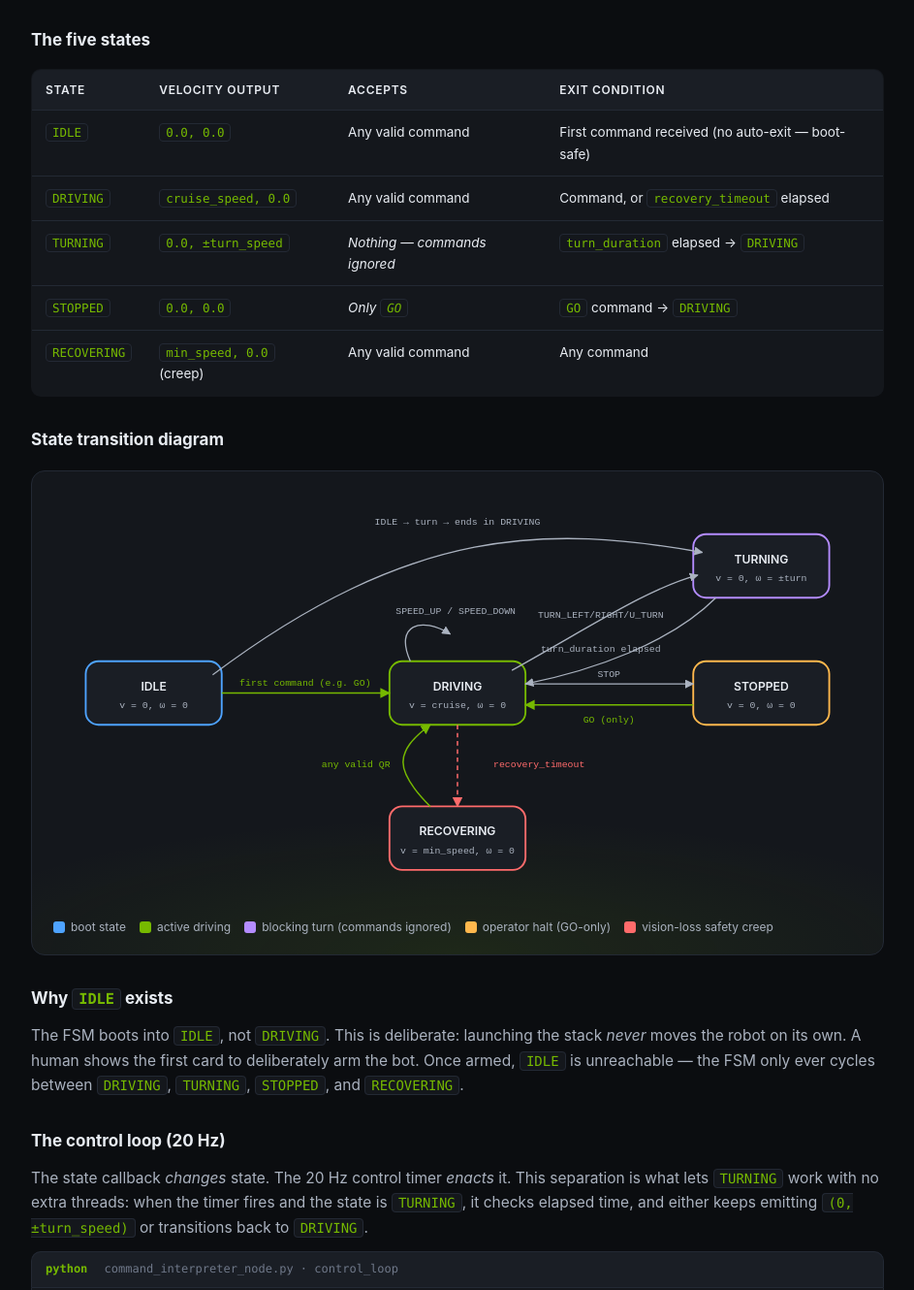
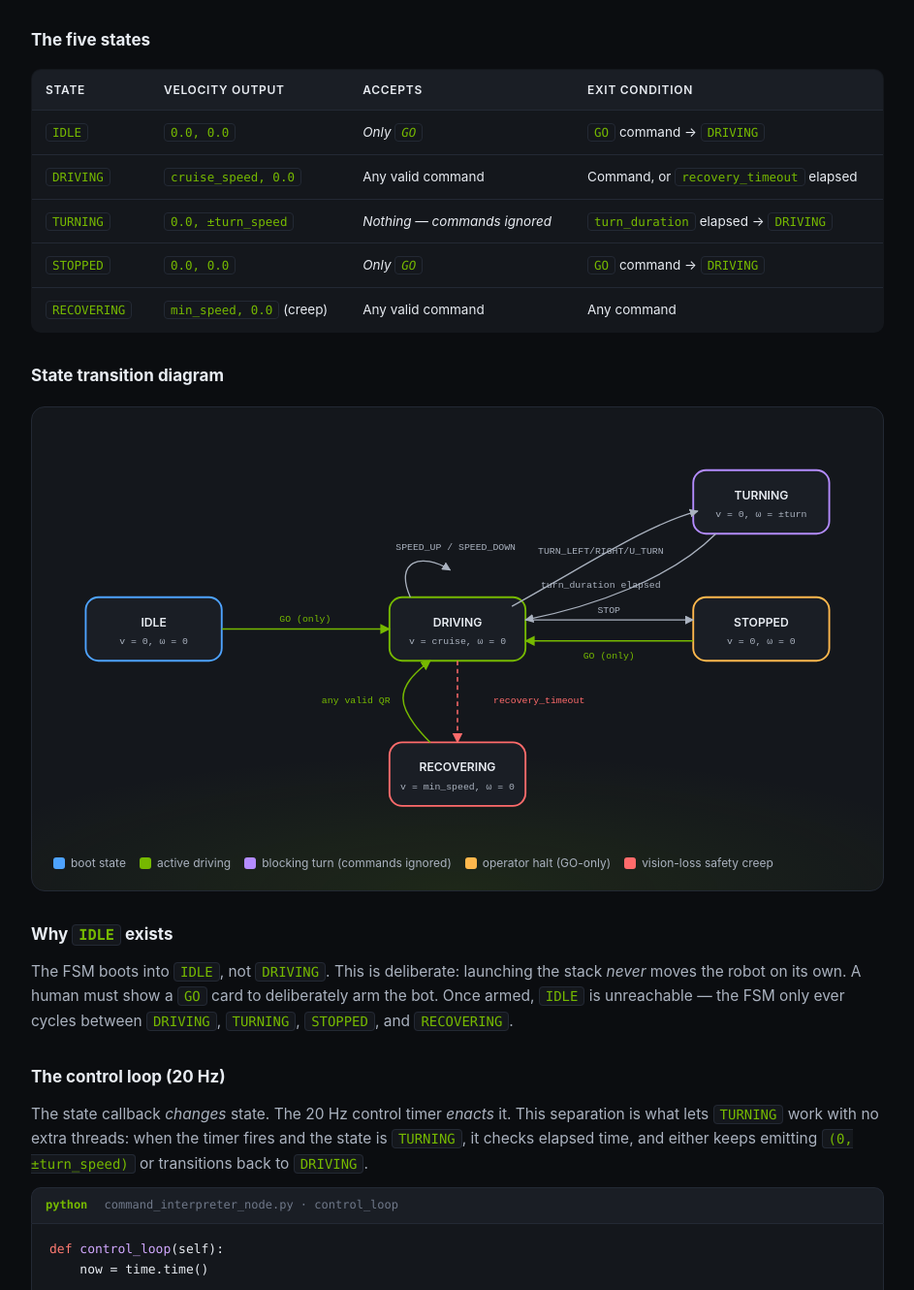
Before and after one commit to TrnLin/PAR-A3, a plain HTML site: page src/docs/qr_nav_explained.html in a window 1280 px wide. Shown: the part 6338-7668 px from the top of the page at 97% size, without its empty margins (336-1279 px from the left). Drawn offline with Linux system fonts and the light colour scheme.

Commit message:
fix: IDLE STATE only accept GO [QR]

```diff
--- a/src/docs/qr_nav_explained.html
+++ b/src/docs/qr_nav_explained.html
@@ -941,9 +941,9 @@ self.last_command_time[best_command] = now
       </tr></thead>
       <tbody>
         <tr><td><code>IDLE</code></td>
-          <td><code>0.0, 0.0</code></td>
-          <td>Any valid command</td>
-          <td>First command received (no auto-exit — boot-safe)</td></tr>
+            <td><code>0.0, 0.0</code></td>
+            <td><em>Only <code>GO</code></em></td>
+            <td><code>GO</code> command → <code>DRIVING</code></td></tr>
         <tr><td><code>DRIVING</code></td>
           <td><code>cruise_speed, 0.0</code></td>
           <td>Any valid command</td>
@@ -1038,17 +1038,13 @@ self.last_command_time[best_command] = now
 
         <!-- IDLE -> DRIVING -->
         <path class="edge-good" d="M190,225 L375,225" marker-end="url(#arrA)"/>
-        <text class="edge-lbl edge-lbl-good" x="282" y="217">first command (e.g. GO)</text>
+        <text class="edge-lbl edge-lbl-good" x="282" y="217">GO (only)</text>
 
         <!-- DRIVING <-> TURNING -->
         <path class="edge" d="M510,200 C600,150 660,110 715,95" marker-end="url(#arr)"/>
         <text class="edge-lbl" x="608" y="142">TURN_LEFT/RIGHT/U_TURN</text>
         <path class="edge" d="M735,120 C685,170 600,200 525,215" marker-end="url(#arr)"/>
         <text class="edge-lbl" x="608" y="180">turn_duration elapsed</text>
-
-        <!-- IDLE -> TURNING (less common but legal) -->
-        <path class="edge" d="M180,205 C400,40 550,40 720,70" marker-end="url(#arr)"/>
-        <text class="edge-lbl" x="450" y="40">IDLE → turn → ends in DRIVING</text>
 
         <!-- DRIVING <-> STOPPED -->
         <path class="edge" d="M525,215 L710,215" marker-end="url(#arr)"/>
@@ -1081,7 +1077,7 @@ self.last_command_time[best_command] = now
     <p>
       The FSM boots into <code>IDLE</code>, not <code>DRIVING</code>. This is
       deliberate: launching the stack <em>never</em> moves the robot on its own.
-      A human shows the first card to deliberately arm the bot. Once armed,
+      A human must show a <code>GO</code> card to deliberately arm the bot. Once armed,
       <code>IDLE</code> is unreachable — the FSM only ever cycles between
       <code>DRIVING</code>, <code>TURNING</code>, <code>STOPPED</code>, and
       <code>RECOVERING</code>.
@@ -1173,7 +1169,7 @@ turn_180_duration = π   / turn_speed   ≈ 3.1416 / 0.4 ≈ 7.85 s  → rounded
         <tr><td><code>GO</code></td><td><code>(cruise, 0)</code></td><td>continuous</td><td>Arms from <code>IDLE</code>, releases from <code>STOPPED</code>.</td></tr>
         <tr><td><code>STOP</code></td><td><code>(0, 0)</code></td><td>continuous</td><td>Only <code>GO</code> can release.</td></tr>
         <tr><td><code>TURN_LEFT</code></td><td><code>(0, +turn_speed)</code></td><td>4.0 s</td><td>Then auto-resumes <code>DRIVING</code>.</td></tr>
-        <tr><td><code>TURN_RIGHT</code></td><td><code>(0, –turn_speed)</code></td><td>4.0 s</td><td>"</td></tr>
+        <tr><td><code>TURN_RIGHT</code></td><td><code>(0, –turn_speed)</code></td><td>4.0 s</td><td>Then auto-resumes <code>DRIVING</code></td></tr>
         <tr><td><code>U_TURN</code></td><td><code>(0, +turn_speed)</code></td><td>8.0 s</td><td>Same direction as TURN_LEFT, twice as long.</td></tr>
         <tr><td><code>SPEED_UP</code></td><td><code>(cruise+0.05, 0)</code></td><td>continuous</td><td>Capped at <code>max_speed=0.4</code>.</td></tr>
         <tr><td><code>SPEED_DOWN</code></td><td><code>(cruise–0.05, 0)</code></td><td>continuous</td><td>Floored at <code>min_speed=0.05</code>.</td></tr>
```
Also changed, not shown: 3 other files.
